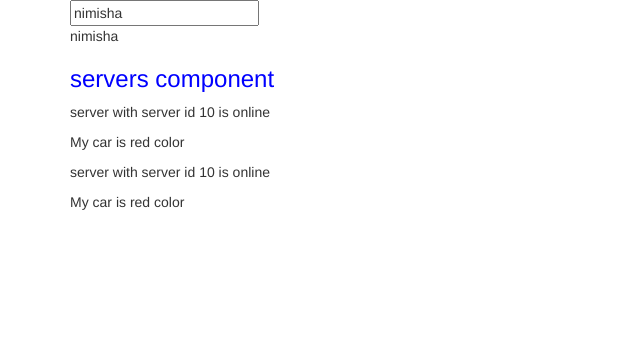
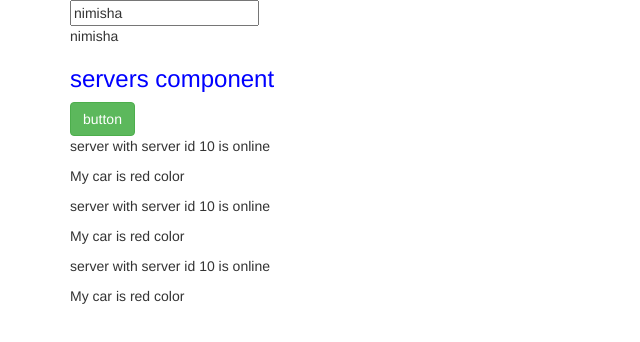
Before and after one commit to nimishawilson/my-first-angular-app, an Angular app: page / in a window 1280 px wide. Shown: the top 342 px of the page, without its empty margins (0-640 px from the left). Built offline with nearby package versions, Linux system fonts and the light colour scheme.

Commit message:
property binding

```diff
--- a/src/app/servers/servers.component.html
+++ b/src/app/servers/servers.component.html
@@ -1,7 +1,5 @@
-<!-- <app-server> </app-server>
-<app-server> </app-server>
+<button class="btn btn-success" [disabled]="!allowNewServers">  button </button>
 
 <app-server> </app-server>
-
-
- -->
+<app-server> </app-server>
+<app-server> </app-server>
--- a/src/app/servers/servers.component.ts
+++ b/src/app/servers/servers.component.ts
@@ -2,12 +2,17 @@ import { Component, OnInit } from '@angular/core';
 
 @Component({
   selector: 'app-servers',
-  template: '<app-server> </app-server> <app-server> </app-server>',
+  templateUrl: './servers.component.html',
   styleUrls: ['./servers.component.css']
 })
 export class ServersComponent implements OnInit {
 
-  constructor() { }
+allowNewServers = false;
+  constructor() {
+    setTimeout(() => {
+      this.allowNewServers = true;
+    }, 2000);
+  }
 
   ngOnInit() {
   }
```
